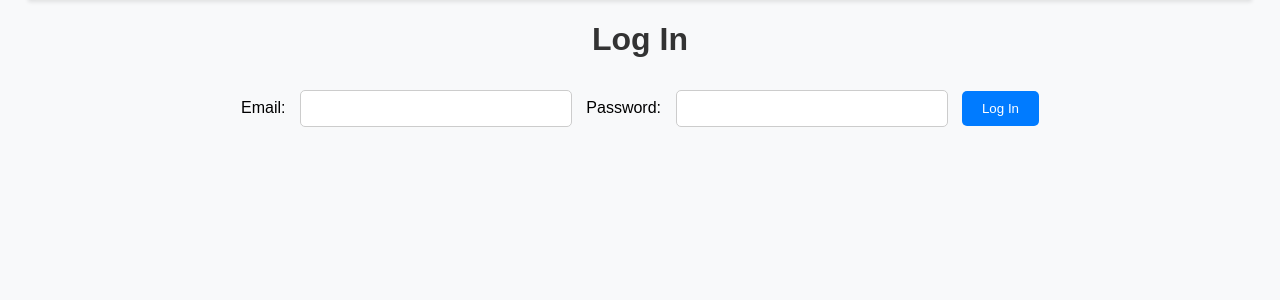
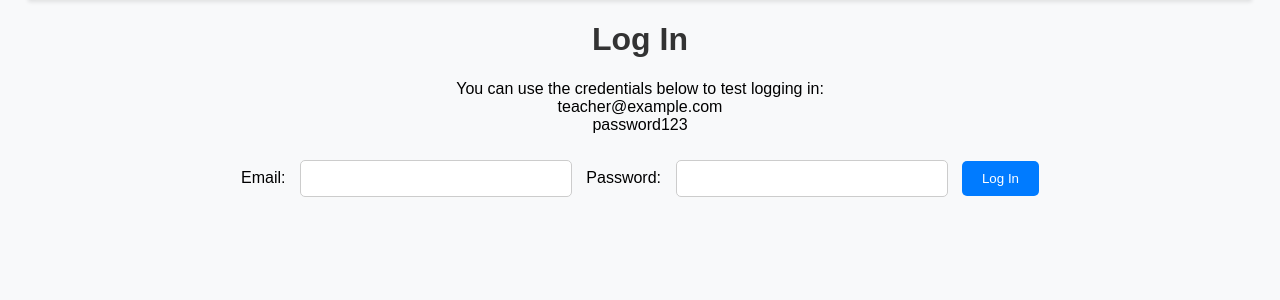
Before and after one commit to jrveloya/quizzAppAPIFlask, a Flask app: page /login in a window 1280 px wide. Shown: the part 93-393 px from the top of the page. Run offline with Flask 3, Linux system fonts and the light colour scheme.

```diff
--- a/app/routes.py
+++ b/app/routes.py
@@ -261,8 +261,6 @@ def login():
 
         return render_template("login.html", error="Invalid credentials.")
 
-
-
 @routes.route("/logout", methods=["POST"])
 def logout():
     response = redirect("/")
--- a/app/templates/login.html
+++ b/app/templates/login.html
@@ -4,6 +4,10 @@
 
 {% block content %}
 <h1>Log In</h1>
+<p>You can use the credentials below to test logging in: <br>
+    teacher@example.com <br>
+    password123
+</p>
 <form action="/login" method="post">
     <label for="email">Email:</label>
     <input type="email" id="email" name="email" required>
```
